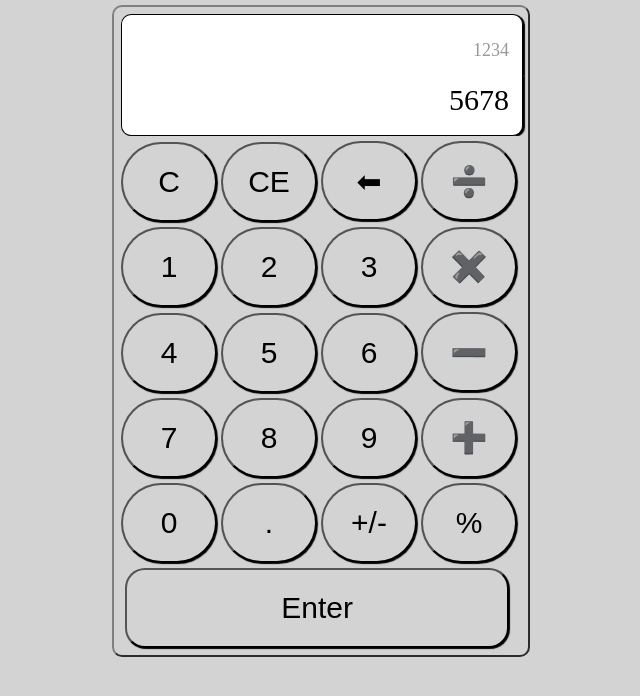
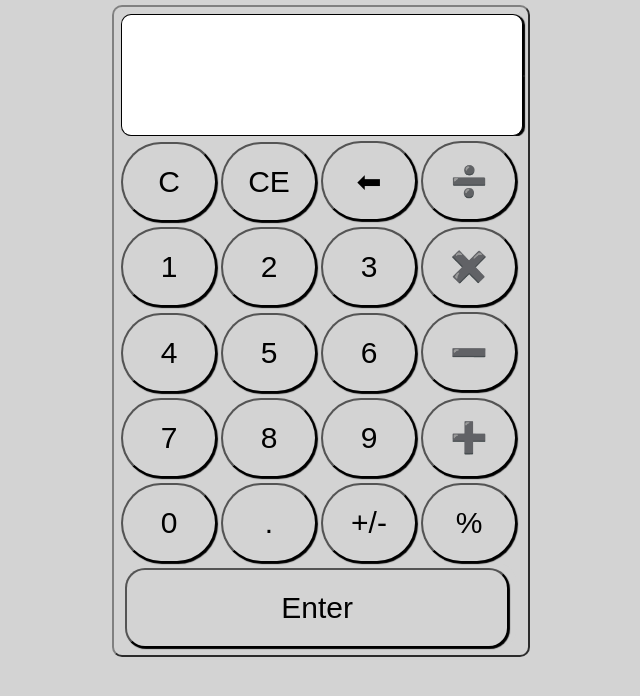
Before and after one commit to Theon87/calculator, a plain HTML site: page index.html in a window 1280 px wide. Shown: the whole page, without its empty margins (319-959 px from the left). Drawn offline with Linux system fonts and the light colour scheme.

Commit message:
removed hard-coded digits in display

```diff
--- a/index.html
+++ b/index.html
@@ -12,10 +12,10 @@
       <!-- screen -->
       <div class="screen">
         <div id="memory">
-          <p id="memoryVal">1234</p>
+          <p id="memoryVal"></p>
         </div>
         <div id="mainInput">
-          <p id="mainVal">5678</p>
+          <p id="mainVal"></p>
         </div>
       </div>
 
```
